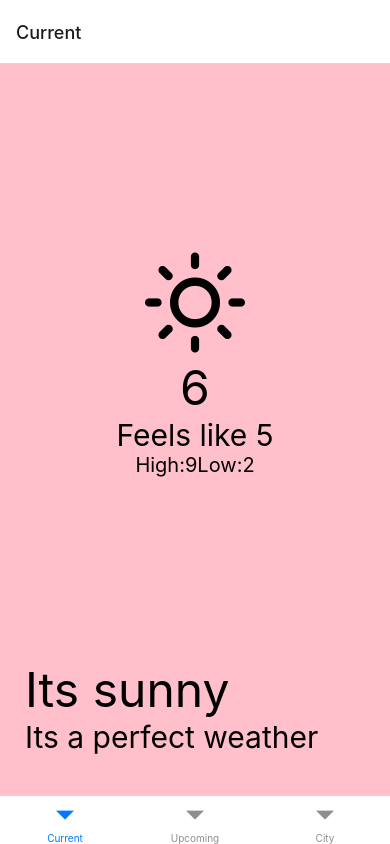
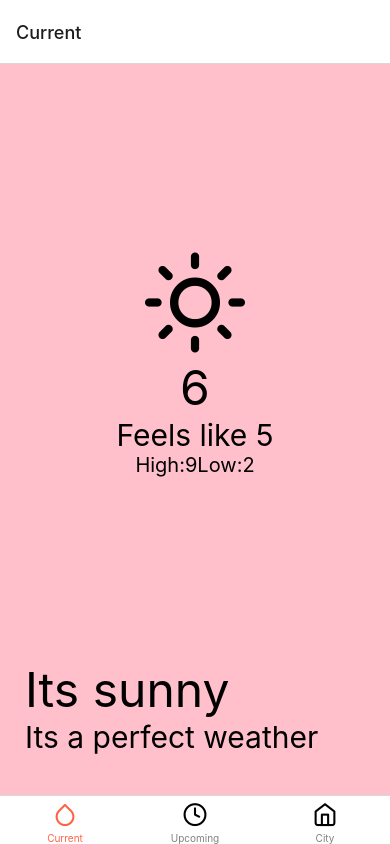
Before and after one commit to hrithikhadka/react-native-weather-app, a React Native app: screen / in a window 390 px wide. Built offline with nearby package versions, Linux system fonts and the light colour scheme.

Commit message:
style the nav tabs

```diff
--- a/App.js
+++ b/App.js
@@ -4,16 +4,58 @@
 import City from "./src/screens/City";
 import { NavigationContainer } from "@react-navigation/native";
 import { createBottomTabNavigator } from "@react-navigation/bottom-tabs";
+import { Feather } from "@expo/vector-icons";
 
 const Tab = createBottomTabNavigator();
 
 const App = () => {
   return (
     <NavigationContainer>
-      <Tab.Navigator>
-        <Tab.Screen name={"Current"} component={CurrentWeather} />
-        <Tab.Screen name={"Upcoming"} component={UpcomingWeather} />
-        <Tab.Screen name={"City"} component={City} />
+      <Tab.Navigator
+        screenOptions={{
+          tabBarActiveTintColor: "tomato",
+          tabBarInactiveTintColor: "grey",
+        }}
+      >
+        <Tab.Screen
+          name={"Current"}
+          component={CurrentWeather}
+          options={{
+            tabBarIcon: ({ focused }) => (
+              <Feather
+                name={"droplet"}
+                size={25}
+                color={focused ? "tomato" : "black"}
+              />
+            ),
+          }}
+        />
+        <Tab.Screen
+          name={"Upcoming"}
+          component={UpcomingWeather}
+          options={{
+            tabBarIcon: ({ focused }) => (
+              <Feather
+                name={"clock"}
+                size={25}
+                color={focused ? "tomato" : "black"}
+              />
+            ),
+          }}
+        />
+        <Tab.Screen
+          name={"City"}
+          component={City}
+          options={{
+            tabBarIcon: ({ focused }) => (
+              <Feather
+                name={"home"}
+                size={25}
+                color={focused ? "tomato" : "black"}
+              />
+            ),
+          }}
+        />
       </Tab.Navigator>
     </NavigationContainer>
   );
```
